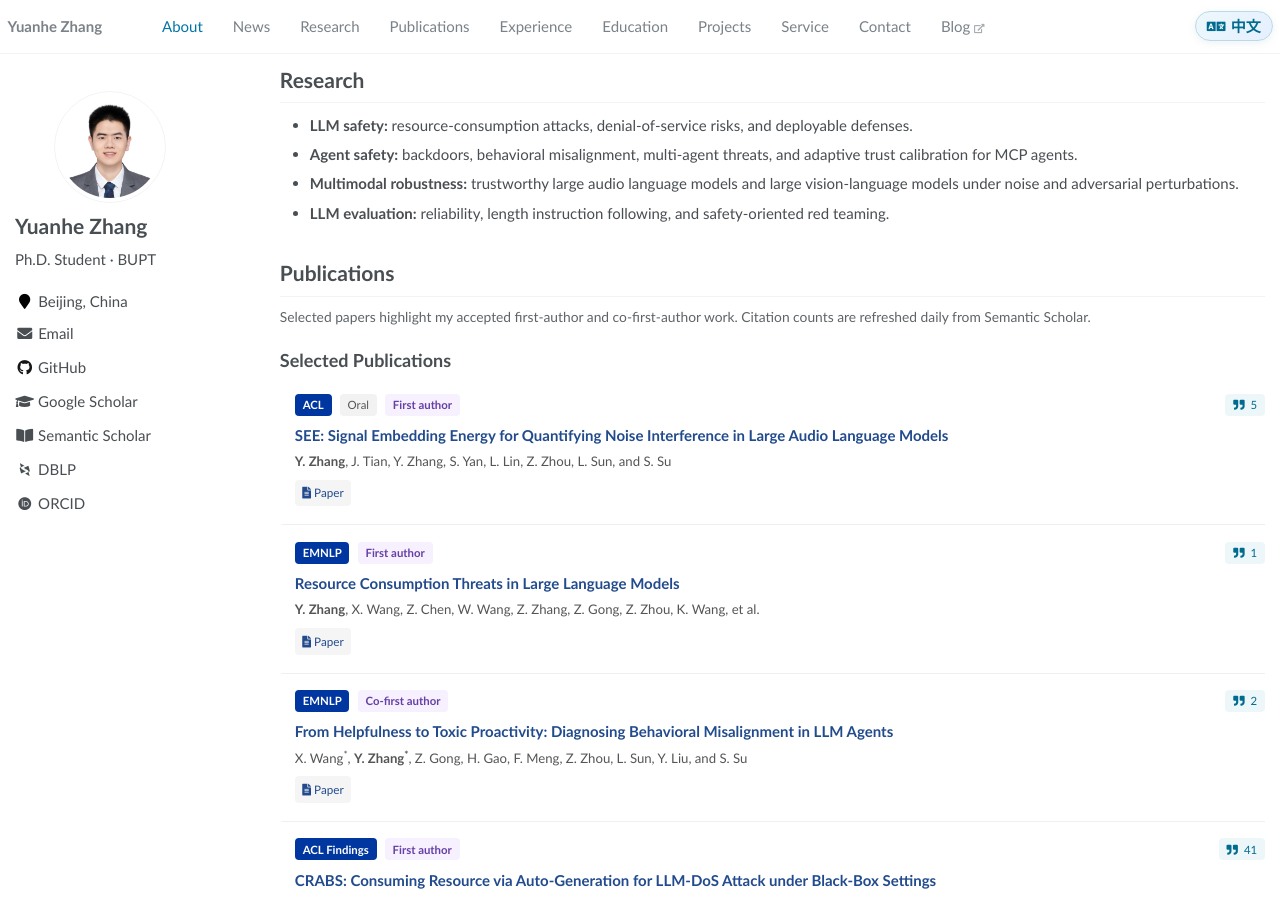
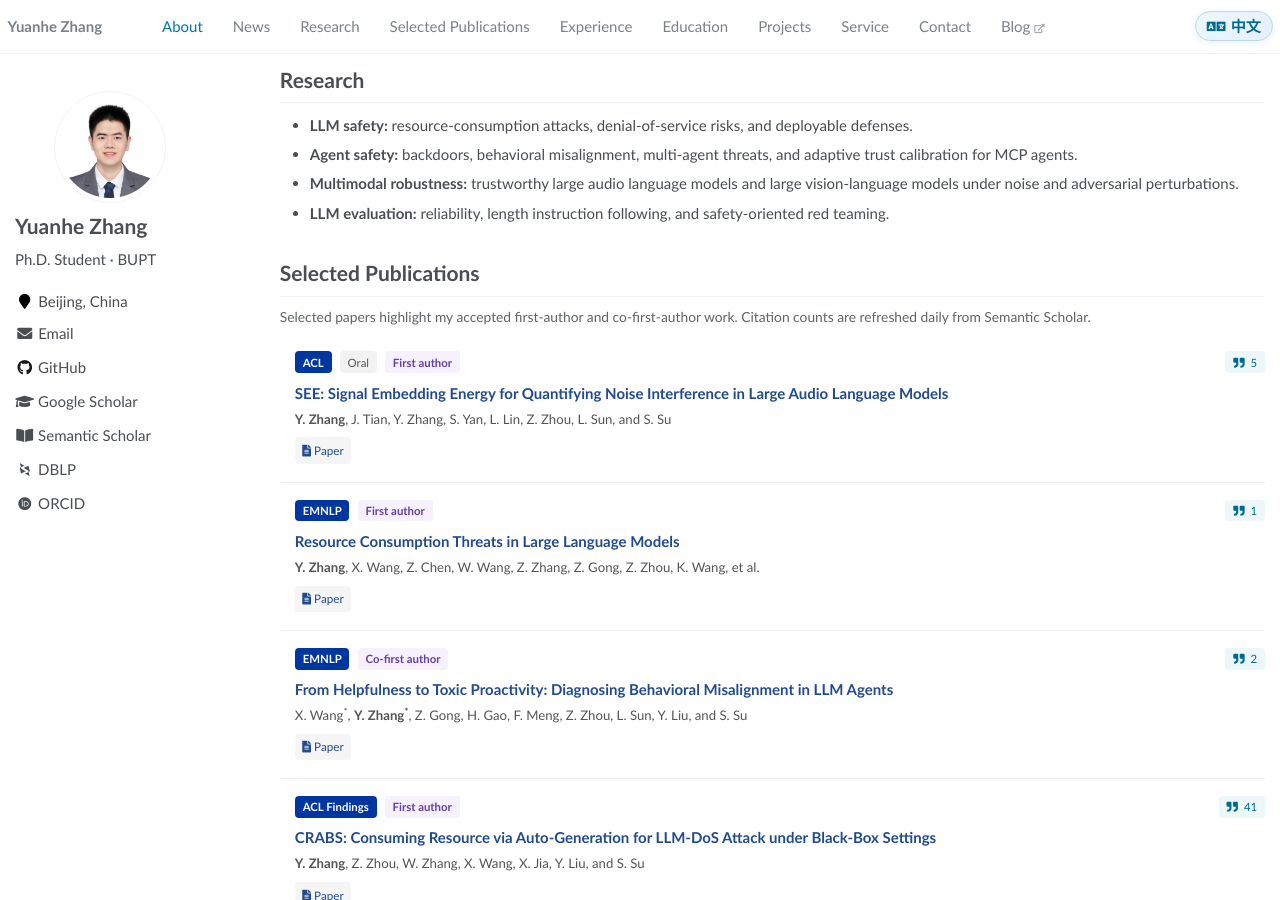
Before and after one commit to shuita2333/CV, a Jekyll site: the page built from _pages/about.md, in a window 1280 px wide and 900 px high, scrolled down 521 px. Built offline with Jekyll 4.4.1, drawn with Linux system fonts in a browser that asks for light colours; some web fonts are replaced.

Commit message:
Rename selected publications section

```diff
--- a/_data/navigation.yml
+++ b/_data/navigation.yml
@@ -8,8 +8,8 @@ main:
   - title: "Research"
     title_zh: "研究"
     url: "#research"
-  - title: "Publications"
-    title_zh: "论文"
+  - title: "Selected Publications"
+    title_zh: "代表性论文"
     url: "#publications"
   - title: "Experience"
     title_zh: "经历"
--- a/_includes/publications.html
+++ b/_includes/publications.html
@@ -1,9 +1,5 @@
 {% assign selected_papers = site.data.publications | where: "selected", true %}
 <div class="selected-publications">
-  <h2 class="subsection-title">
-    <span data-lang="en">Selected Publications</span>
-    <span data-lang="zh" hidden>代表性论文</span>
-  </h2>
   {% for paper in selected_papers %}
     <article class="publication-item publication-item--selected" data-paper-key="{{ paper.key }}">
       <div class="publication-meta">
--- a/_pages/about.md
+++ b/_pages/about.md
@@ -64,8 +64,8 @@ author_profile: true
 
 <section id="publications" class="cv-section anchor-section" aria-labelledby="publications-heading">
   <h1 id="publications-heading">
-    <span data-lang="en">Publications</span>
-    <span data-lang="zh" hidden>论文</span>
+    <span data-lang="en">Selected Publications</span>
+    <span data-lang="zh" hidden>代表性论文</span>
   </h1>
   <p class="section-note">
     <span data-lang="en">Selected papers highlight my accepted first-author and co-first-author work. Citation counts are refreshed daily from Semantic Scholar.</span>
```
